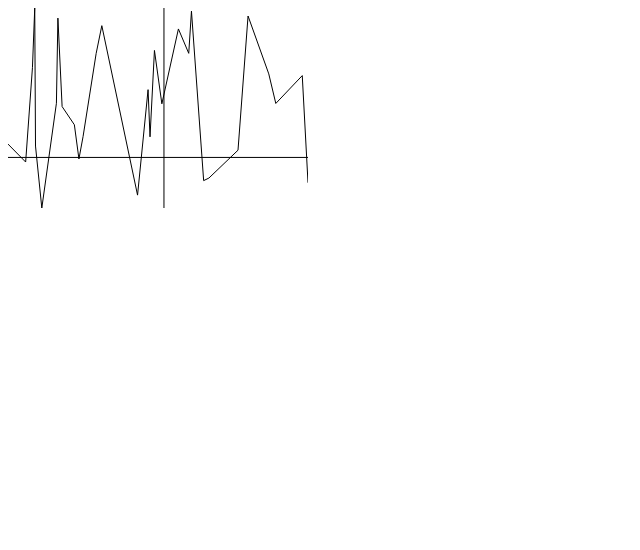
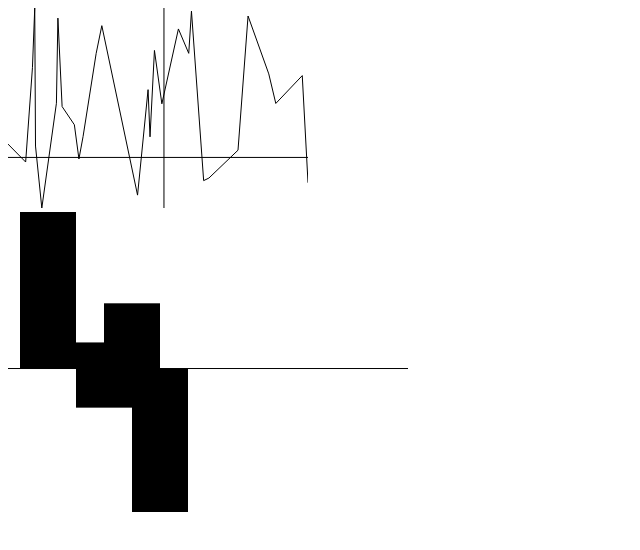
Before and after one commit to creightons/svg-chart, a plain HTML site: page index.html in a window 1280 px wide. Shown: the whole page, without its empty margins (0-640 px from the left). Drawn offline with Linux system fonts and the light colour scheme.

Commit message:
Iniital attempt at an svg bar chart

```diff
--- a/chart.js
+++ b/chart.js
@@ -104,3 +104,63 @@ for (let i = 0; i < randomCount; i++) {
 randomData.sort((a, b) => { return a.x < b.x ? -1 : 1; });
 
 buildChart('#chart', randomData);
+
+
+const BAR_HEIGHT = 300;
+const BAR_WIDTH = 400;
+
+function buildBarChart(selector, labels, data) {
+    let max, min;
+    data.forEach(val => {
+        if (!max || val > max) { max = val; }
+        if (!min || val < min) { min = val; }
+    });
+
+    const range = Math.abs(max - min);
+    const count = data.length;
+
+    const barWidth = ( BAR_WIDTH / count ) * 0.7;
+    const barGap =  ( BAR_WIDTH / count ) * 0.15;
+
+    let yAxisHeight;
+
+    if (max < 0) { yAxisHeight = 0; }
+    else if (min > 0) { yAxisHeight = BAR_HEIGHT; }
+    else { yAxisHeight = ( max / range ) * BAR_HEIGHT; }
+
+    const yAxis = `<line x1=${0} y1=${yAxisHeight} x2=${BAR_WIDTH} y2=${yAxisHeight} stroke=black width=10></line>`;
+
+    const bars = data.map((value, index) => {
+        let height;
+        if (max < 0) { height = (value / min) * BAR_HEIGHT; }
+        else if (min > 0) { height = (value / max) * BAR_HEIGHT; }
+        else { height = (value / range) * BAR_HEIGHT; }
+        height = Math.abs(height);
+
+        let yOffset, xOffset;
+        if (min > 0) { yOffset = BAR_HEIGHT - height; }
+        else if (max < 0) { yOffset = 0; }
+        else if (value > 0) { yOffset = yAxisHeight - height; }
+        else { yOffset = yAxisHeight; }
+
+        xOffset = (index * (barWidth / 2)) + barGap;
+
+        return `<rect x=${xOffset} y=${yOffset} width=${barWidth} height=${height} />`;
+    }).join('');
+
+
+    const svg = `
+        <svg width=${BAR_WIDTH} height=${BAR_HEIGHT}>
+            ${yAxis}
+            ${bars}
+        </svg>
+    `;
+
+
+    const element = document.querySelector(selector);
+    element.innerHTML = svg;
+}
+
+const labels = [ 'a', 'b', 'c', 'd', 'e' ];
+const data = [ 12, 2, -3, 5, -11 ];
+buildBarChart('#bar-chart', labels, data);
--- a/index.html
+++ b/index.html
@@ -5,6 +5,7 @@
     </head>
     <body>
         <div id='chart'></div>
+        <div id='bar-chart'></div>
         <script src='./chart.js'></script>
     </body>
 </html>
```
